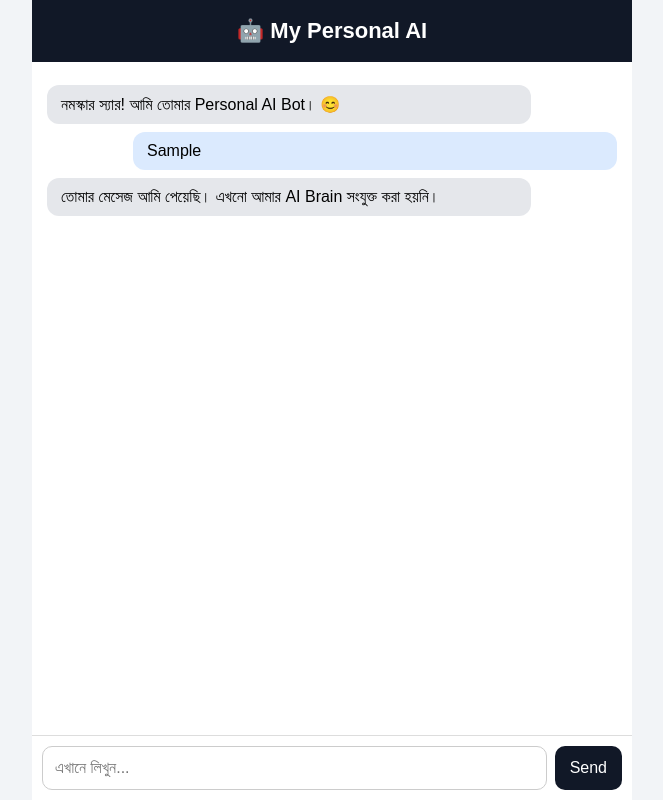
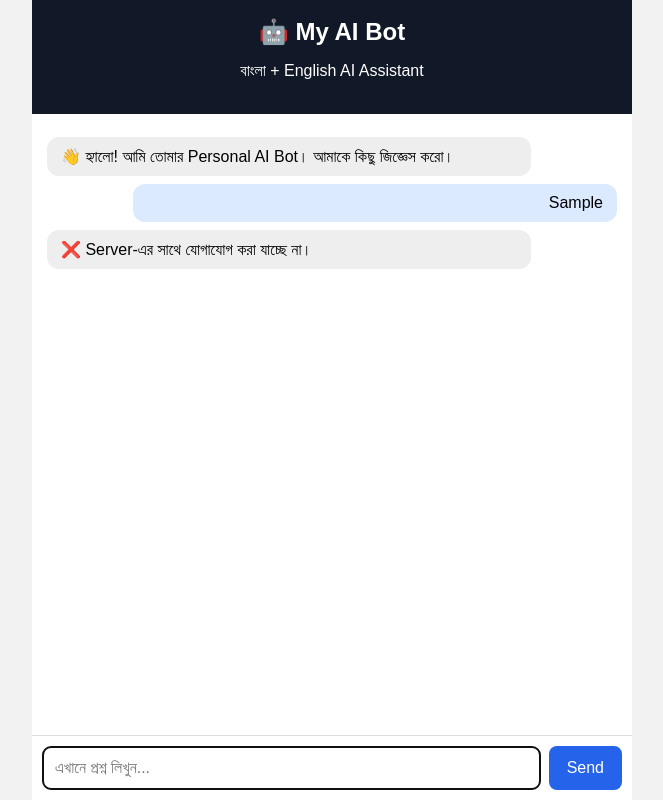
Before and after one commit to sm1312016484p/my-ai-bot, a website: page index.html in a window 1280 px wide. Both pictures are taken after typing "Sample" into the empty fields and a click on the button "Send". Shown: the whole page, without its empty margins (308-971 px from the left). Drawn offline with Linux system fonts and the light colour scheme; no server answers.

Commit message:
Update index.html

```diff
--- a/index.html
+++ b/index.html
@@ -3,13 +3,13 @@
 <head>
     <meta charset="UTF-8">
     <meta name="viewport" content="width=device-width, initial-scale=1.0">
-    <title>My Personal AI</title>
+    <title>My AI Bot</title>
 
     <style>
         body {
+            font-family: Arial, sans-serif;
             margin: 0;
-            font-family: Arial, sans-serif;
-            background: #f2f4f7;
+            background: #f2f2f2;
         }
 
         .app {
@@ -21,19 +21,21 @@
             background: white;
         }
 
-        .header {
+        header {
             background: #111827;
             color: white;
             padding: 18px;
             text-align: center;
-            font-size: 22px;
-            font-weight: bold;
+        }
+
+        header h2 {
+            margin: 0;
         }
 
         #chat {
             flex: 1;
+            overflow-y: auto;
             padding: 15px;
-            overflow-y: auto;
         }
 
         .message {
@@ -41,15 +43,17 @@
             margin: 8px 0;
             border-radius: 12px;
             max-width: 80%;
+            word-wrap: break-word;
         }
 
         .user {
             background: #dbeafe;
             margin-left: auto;
+            text-align: right;
         }
 
         .bot {
-            background: #e5e7eb;
+            background: #eeeeee;
             margin-right: auto;
         }
 
@@ -57,24 +61,28 @@
             display: flex;
             padding: 10px;
             border-top: 1px solid #ddd;
-            gap: 8px;
         }
 
-        input {
+        #message {
             flex: 1;
             padding: 12px;
             border: 1px solid #ccc;
-            border-radius: 10px;
+            border-radius: 8px;
             font-size: 16px;
         }
 
         button {
-            padding: 12px 15px;
+            margin-left: 8px;
+            padding: 12px 18px;
             border: none;
-            border-radius: 10px;
-            background: #111827;
+            border-radius: 8px;
+            background: #2563eb;
             color: white;
             font-size: 16px;
+        }
+
+        button:disabled {
+            background: #999;
         }
     </style>
 </head>
@@ -83,67 +91,120 @@
 
 <div class="app">
 
-    <div class="header">
-        🤖 My Personal AI
-    </div>
+    <header>
+        <h2>🤖 My AI Bot</h2>
+        <p>বাংলা + English AI Assistant</p>
+    </header>
 
     <div id="chat">
         <div class="message bot">
-            নমস্কার স্যার! আমি তোমার Personal AI Bot। 😊
+            👋 হ্যালো! আমি তোমার Personal AI Bot। আমাকে কিছু জিজ্ঞেস করো।
         </div>
     </div>
 
     <div class="input-area">
         <input
+            id="message"
             type="text"
-            id="messageInput"
-            placeholder="এখানে লিখুন..."
+            placeholder="এখানে প্রশ্ন লিখুন..."
+            autocomplete="off"
         >
 
-        <button onclick="sendMessage()">
-            Send
-        </button>
+        <button id="send">Send</button>
     </div>
 
 </div>
 
 <script>
 
-function sendMessage() {
+const chat = document.getElementById("chat");
+const messageInput = document.getElementById("message");
+const sendButton = document.getElementById("send");
 
-    const input = document.getElementById("messageInput");
-    const message = input.value.trim();
+function addMessage(text, type) {
 
-    if (message === "") {
-        return;
+    const div = document.createElement("div");
+
+    div.className = "message " + type;
+
+    div.textContent = text;
+
+    chat.appendChild(div);
+
+    chat.scrollTop = chat.scrollHeight;
+}
+
+async function sendMessage() {
+
+    const message = messageInput.value.trim();
+
+    if (!message) return;
+
+    addMessage(message, "user");
+
+    messageInput.value = "";
+
+    sendButton.disabled = true;
+
+    addMessage("🤔 ভাবছি...", "bot");
+
+    try {
+
+        const response = await fetch("/chat", {
+
+            method: "POST",
+
+            headers: {
+                "Content-Type": "application/json"
+            },
+
+            body: JSON.stringify({
+                message: message
+            })
+
+        });
+
+        const data = await response.json();
+
+        chat.lastElementChild.remove();
+
+        if (data.reply) {
+
+            addMessage(data.reply, "bot");
+
+        } else {
+
+            addMessage("দুঃখিত, উত্তর পাওয়া যায়নি।", "bot");
+
+        }
+
+    } catch (error) {
+
+        chat.lastElementChild.remove();
+
+        addMessage(
+            "❌ Server-এর সাথে যোগাযোগ করা যাচ্ছে না।",
+            "bot"
+        );
+
     }
 
-    const chat = document.getElementById("chat");
+    sendButton.disabled = false;
 
-    // User message
-    const userMessage = document.createElement("div");
-    userMessage.className = "message user";
-    userMessage.innerText = message;
+    messageInput.focus();
+}
 
-    chat.appendChild(userMessage);
+sendButton.addEventListener("click", sendMessage);
 
-    input.value = "";
+messageInput.addEventListener("keydown", function(event) {
 
-    // Temporary bot response
-    setTimeout(() => {
+    if (event.key === "Enter") {
 
-        const botMessage = document.createElement("div");
-        botMessage.className = "message bot";
+        sendMessage();
 
-        botMessage.innerText =
-            "তোমার মেসেজ আমি পেয়েছি। এখনো আমার AI Brain সংযুক্ত করা হয়নি।";
+    }
 
-        chat.appendChild(botMessage);
-
-        chat.scrollTop = chat.scrollHeight;
-
-    }, 500);
-}
+});
 
 </script>
 
```
